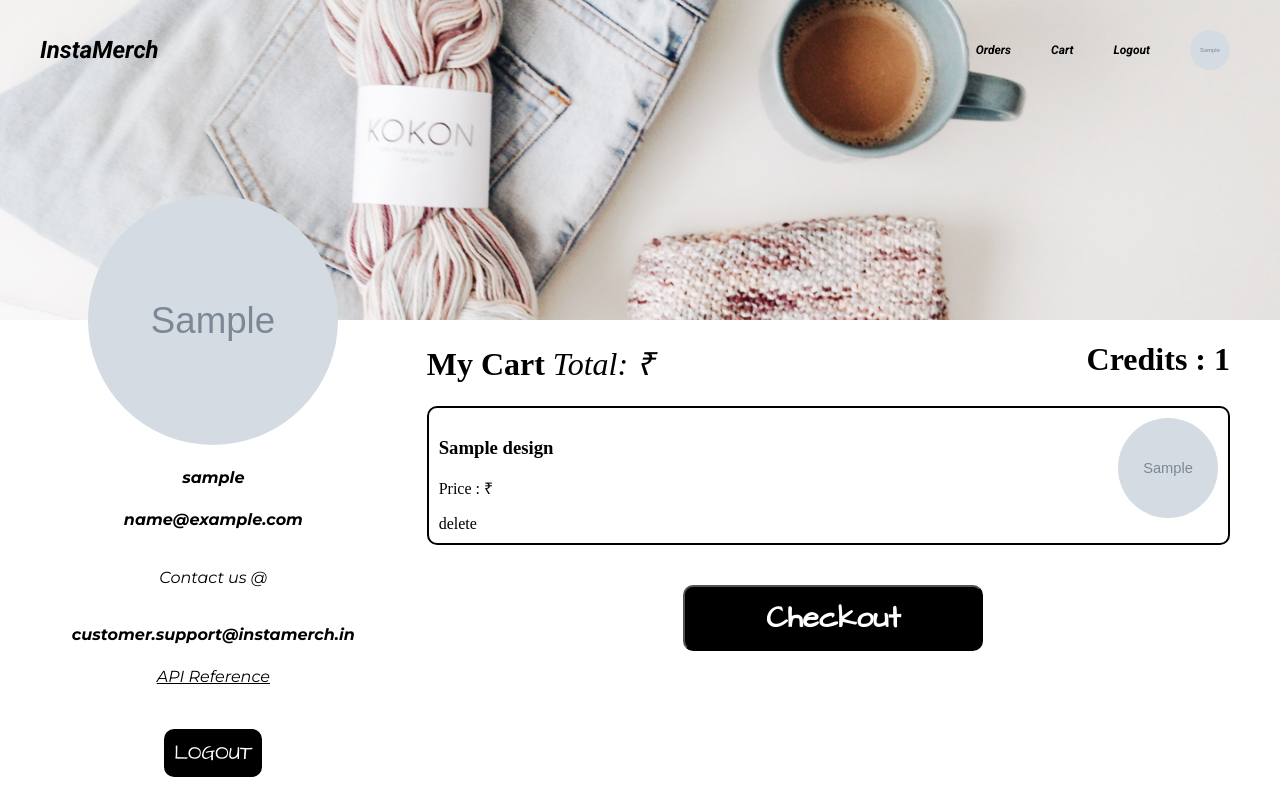
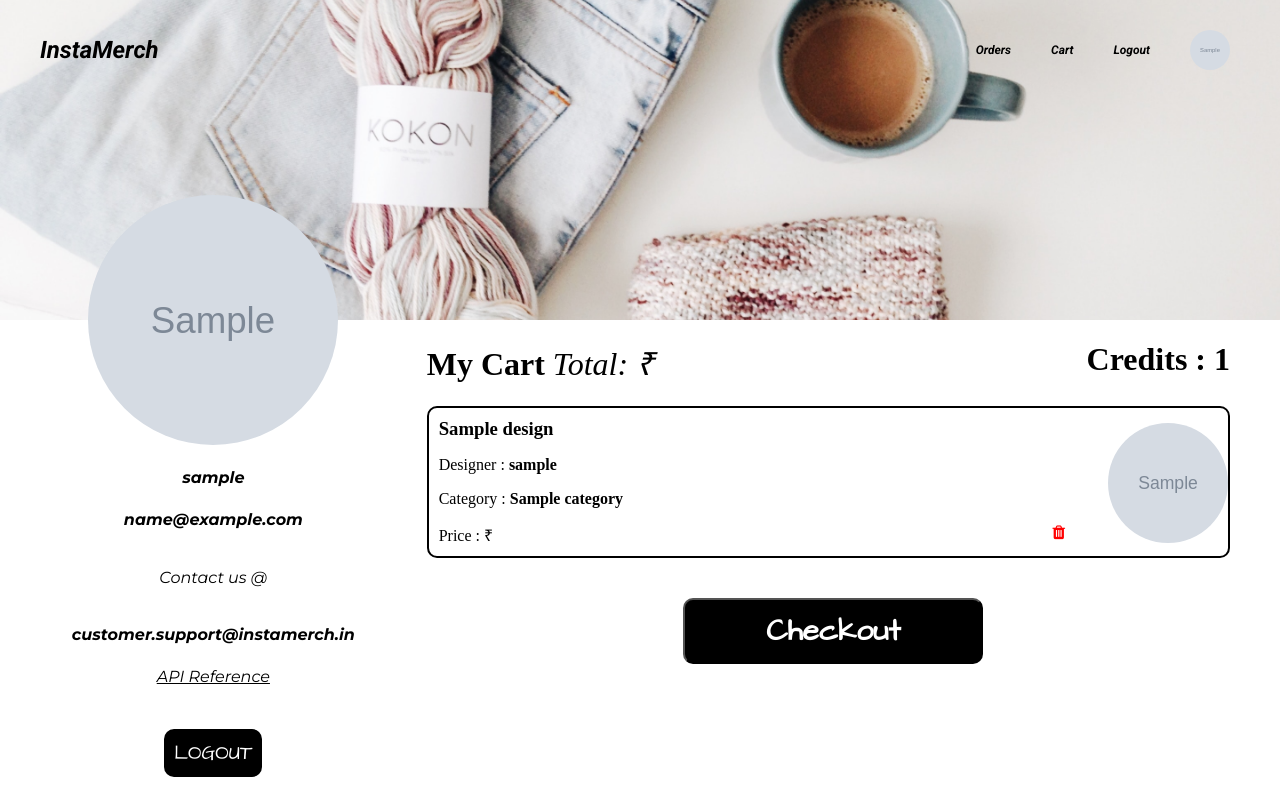
Before and after one commit to SaratAngajalaoffl/InstaMerch, a Django app: page /cart/ in a window 1280 px wide. Run offline with Django 3.2, Linux system fonts and the light colour scheme; a user stored in the database is signed in; tables that the repository leaves empty hold one stand-in row (values such as "Sample post"); grey boxes marked "Sample" are stand-in pictures.

Commit message:
Customised Cart page

```diff
--- a/InstaMerch/WEB/templates/WEB/cart.html
+++ b/InstaMerch/WEB/templates/WEB/cart.html
@@ -1,7 +1,6 @@
 {% extends 'WEB/account_base.html' %}
 <!-- prettier-ignore -->
 {% block header %}
-
 <div class="header">
 	My Cart
 	<em style="font-weight: 400 !important"
@@ -21,13 +20,22 @@
 	<div class="cart-item">
 		<div class="details">
 			<a href="/designs/{{item.id}}" class="no-style">
-				<h3>{{item}}</h3>
+				<h3 class="no-margin">{{item}}</h3>
 			</a>
+			<p>Designer : <strong>{{item.account}}</strong></p>
 			<p>
-				Price :
-				₹&nbsp{{item.category.price|stringformat:"i"|slice:":-2"}}
+				Category :
+				<strong>{{item.category}}</strong>
 			</p>
-			<a href="/remove-from-cart/{{item.id}}" class="no-style">delete</a>
+			<div class="space-apart">
+				<p class="no-margin">
+					Price :
+					₹&nbsp{{item.category.price|stringformat:"i"|slice:":-2"}}
+				</p>
+				<a href="/remove-from-cart/{{item.id}}" class="no-style">
+					<i class="fa fa-trash fa-1x" color="white"></i>
+				</a>
+			</div>
 		</div>
 		<div class="image">
 			<a href="/designs/{{item.id}}" class="no-style">
@@ -35,8 +43,8 @@
 					class="image-inner"
 					src="{{item.picture.url}}"
 					alt="{{item.name}}"
-					width="100px"
-					height="100px"
+					width="120px"
+					height="120px"
 				/>
 			</a>
 		</div>
--- a/InstaMerch/static/css/main.css
+++ b/InstaMerch/static/css/main.css
@@ -617,6 +617,8 @@ input:focus {
 	font-weight: bolder;
 }
 
+/* CART PAGE */
+
 .cart {
 	overflow: scroll;
 	width: 100%;
@@ -628,7 +630,6 @@ input:focus {
 	margin-right: 50px;
 	border: 2px black solid;
 	border-radius: 10px;
-	padding: 10px;
 	display: flex;
 	flex-direction: row;
 	justify-content: space-between;
@@ -654,6 +655,35 @@ input:focus {
 	margin-bottom: 20px;
 }
 
+.details {
+	flex: 1;
+	padding: 10px;
+}
+
+.image {
+	vertical-align: center;
+	padding-top: 15px;
+}
+
 .image-inner {
 	border-radius: 50%;
 }
+
+.space-apart {
+	display: flex;
+	flex-direction: row;
+	justify-content: space-between;
+	width: 95%;
+}
+
+p.no-margin {
+	margin: 0px !important;
+}
+
+h3.no-margin {
+	margin: 0px !important;
+}
+
+.fa-trash {
+	color: red;
+}
```
